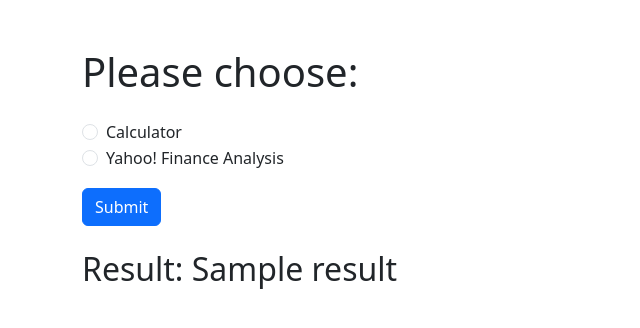
After one commit to samarth-web/Black-Scholes-Pricing-Model, a Flask app: template black-scholes-frontend/src/app/templates/start.html in a window 1280 px wide. The commit adds this page. Shown: the top 328 px of the page, without its empty margins (0-640 px from the left). Run offline with Flask 3, Linux system fonts and the light colour scheme; the template is opened without the code that fills it: most values are stand-ins (such as "Sample title", 1, 10 or a date in 2020).

Commit message:
Multipage

```diff
--- a/black-scholes-frontend/src/app/app.py
+++ b/black-scholes-frontend/src/app/app.py
@@ -1,13 +1,29 @@
-from flask import Flask, render_template, request
+from flask import Flask, render_template, request, redirect,url_for
 
 import numpy as np
 from scipy.stats import norm
 
 app = Flask(__name__)
+@app.route('/', methods=['GET', 'POST'])
+def start():
+    result = None
+    if request.method == 'POST':
+        try:
+            value = request.form.get('choice')
+            if value == 'Calculator':
+                result = 1
+                return redirect(url_for('calculator'))
+            else:
+                result = 2
+
+        except Exception as e:
+              result = ("Error: ", e)
 
 
-@app.route('/', methods=['GET', 'POST'])
-def home():
+    return render_template('start.html', result=result)
+
+@app.route('/calculator', methods=["GET","POST"])
+def calculator():
     result = None
     if request.method == 'POST':
         try:
--- a/black-scholes-frontend/src/app/static/app.css
+++ b/black-scholes-frontend/src/app/static/start.css
@@ -25,7 +25,7 @@ form {
 /* Title */
 h1 {
     text-align: center;
-    margin-bottom: 20px;
+    margin-bottom: 50px;
     font-size: 1.8em;
     color: #00bcd4; /* Teal for contrast */
 }
--- a/black-scholes-frontend/src/app/templates/app.html
+++ b/black-scholes-frontend/src/app/templates/app.html
@@ -7,7 +7,7 @@
 </head>
 <body>
     <h1>Please provide the following inputs for the Black-Scholes model:</h1>
-    <form method="POST">
+    <form method="POST" action = "/calculator">
         <label for="S">Underlying price (S):</label>
         <input type="decimal" id="S" name="S" required>
 
--- /dev/null
+++ b/black-scholes-frontend/src/app/templates/start.html
@@ -0,0 +1,27 @@
+<!DOCTYPE html>
+<html>
+<head>
+    <title>Black Scholes App</title>
+    <link href="https://cdn.jsdelivr.net/npm/bootstrap@5.3.0-alpha1/dist/css/bootstrap.min.css" rel="stylesheet">
+
+</head>
+<body>
+    <div class="container mt-5">
+        <h1 class="mb-4">Please choose:</h1>
+        <form method="POST">
+            <div class="form-check">
+                <input type="radio" id="calc" name="choice" value="Calculator" class="form-check-input" required>
+                <label for="calc" class="form-check-label">Calculator</label>
+            </div>
+            <div class="form-check">
+                <input type="radio" id="yahoo" name="choice" value="Yahoo Finance Analysis" class="form-check-input">
+                <label for="yahoo" class="form-check-label">Yahoo! Finance Analysis</label>
+            </div>
+            <button type="submit" class="btn btn-primary mt-3">Submit</button>
+        </form>
+
+        {% if result is not none %}
+            <h2 class="mt-4">Result: {{ result }}</h2>
+       {%endif%}
+</body>
+</html>
```
Also changed, not shown: calculator.py (deleted, +0 -90 lines).
